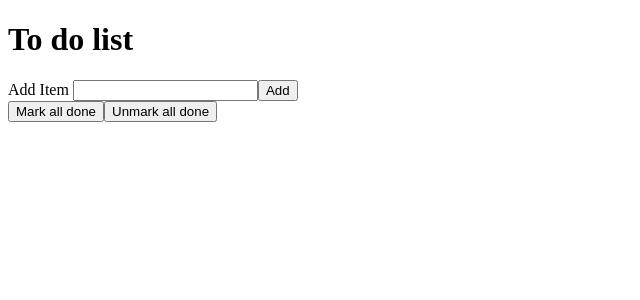
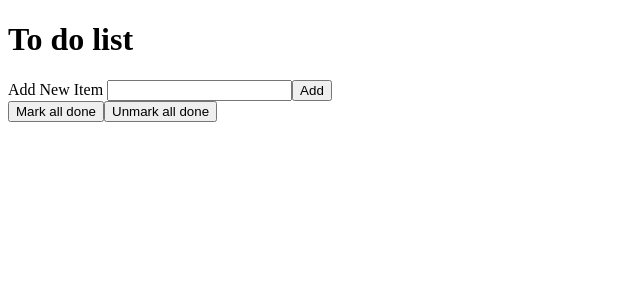
Before and after one commit to lanzmontelibano/todo-list-exercise, a Vue app: page /todoList in a window 1280 px wide. Shown: the top 300 px of the page, without its empty margins (0-640 px from the left). Built offline with nearby package versions, Linux system fonts and the light colour scheme; the HTML template or start-up script is replaced by a standard one.

Commit message:
style: change label

```diff
--- a/src/components/input-todo.vue
+++ b/src/components/input-todo.vue
@@ -1,7 +1,7 @@
 <template>
     <div class="inputTodo">
         <h1>To do list</h1>
-          <label>Add Item </label>
+          <label>Add New Item </label>
           <input
             v-model="newTodo"
             name="addTodo"
```
